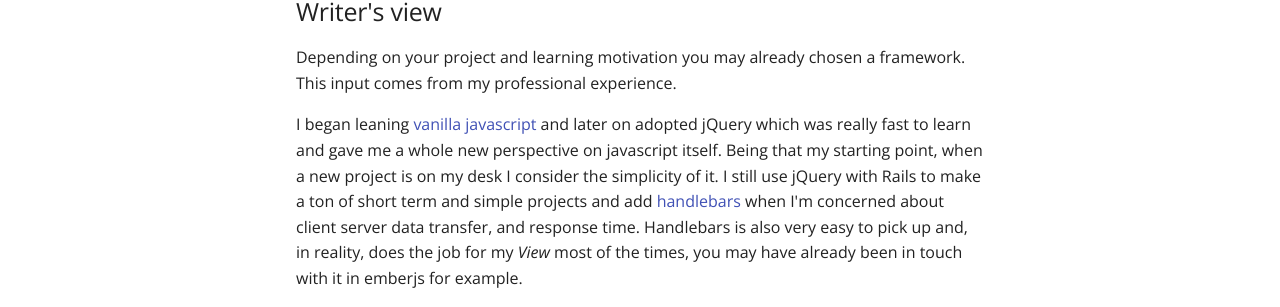
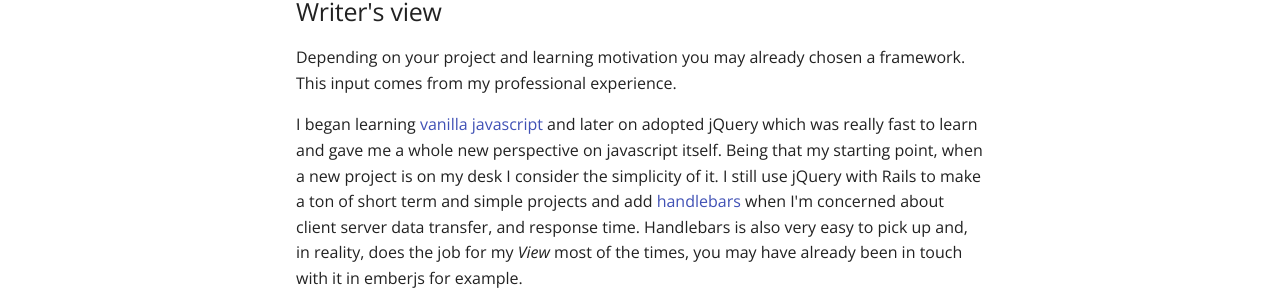
Before and after one commit to tostasqb/qb-docs, an MkDocs documentation site: the page built from docs/frontend/4-js.md, in a window 1280 px wide and 900 px high, scrolled down 2834 px. Shown: the part 464-771 px from the top of the window. Built offline with MkDocs 1.6.1 and Material for MkDocs 9.7.7, drawn with Linux system fonts in a browser that asks for light colours; nearby versions of some CDN libraries; comment, search, counter and statistics services are not loaded; old or Windows-style settings are respelled for this version of MkDocs.

Commit message:
misspell

```diff
--- a/docs/frontend/4-js.md
+++ b/docs/frontend/4-js.md
@@ -96,7 +96,7 @@ I won't be adding any links here for the recommended leaning path, that's for yo
 
 Depending on your project and learning motivation you may already chosen a framework. This input comes from my professional experience.
 
-I began leaning [vanilla javascript](http://stackoverflow.com/questions/20435653/what-is-vanillajs) and later on adopted jQuery which was really fast to learn and gave me a whole new perspective on javascript itself. Being that my starting point, when a new project is on my desk I consider the simplicity of it. I still use jQuery with Rails to make a ton of short term and simple projects and add [handlebars](http://handlebarsjs.com/) when I'm concerned about client server data transfer, and response time. Handlebars is also very easy to pick up and, in reality, does the job for my _View_ most of the times, you may have already been in touch with it in emberjs for example.
+I began learning [vanilla javascript](http://stackoverflow.com/questions/20435653/what-is-vanillajs) and later on adopted jQuery which was really fast to learn and gave me a whole new perspective on javascript itself. Being that my starting point, when a new project is on my desk I consider the simplicity of it. I still use jQuery with Rails to make a ton of short term and simple projects and add [handlebars](http://handlebarsjs.com/) when I'm concerned about client server data transfer, and response time. Handlebars is also very easy to pick up and, in reality, does the job for my _View_ most of the times, you may have already been in touch with it in emberjs for example.
 
 ---
 
--- a/mkdocs.yml
+++ b/mkdocs.yml
@@ -61,7 +61,7 @@ markdown_extensions:
 
 theme: material
 extra:
-  version: '0.7.0'
+  version: '0.7.1'
   logo: 'img/tostas.png'
   font:
     text: 'Open Sans'
```
